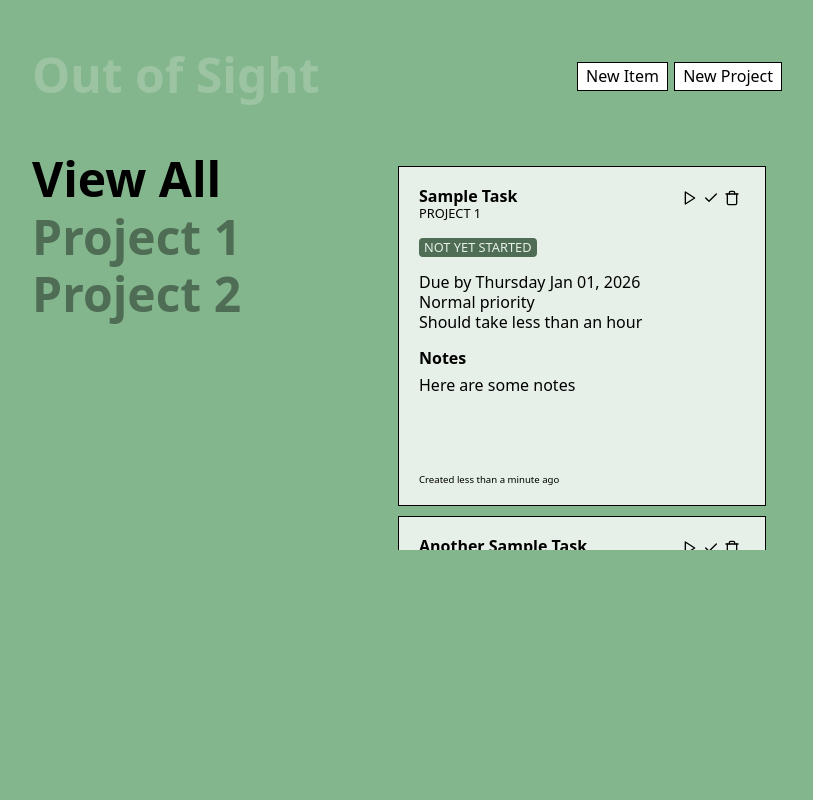
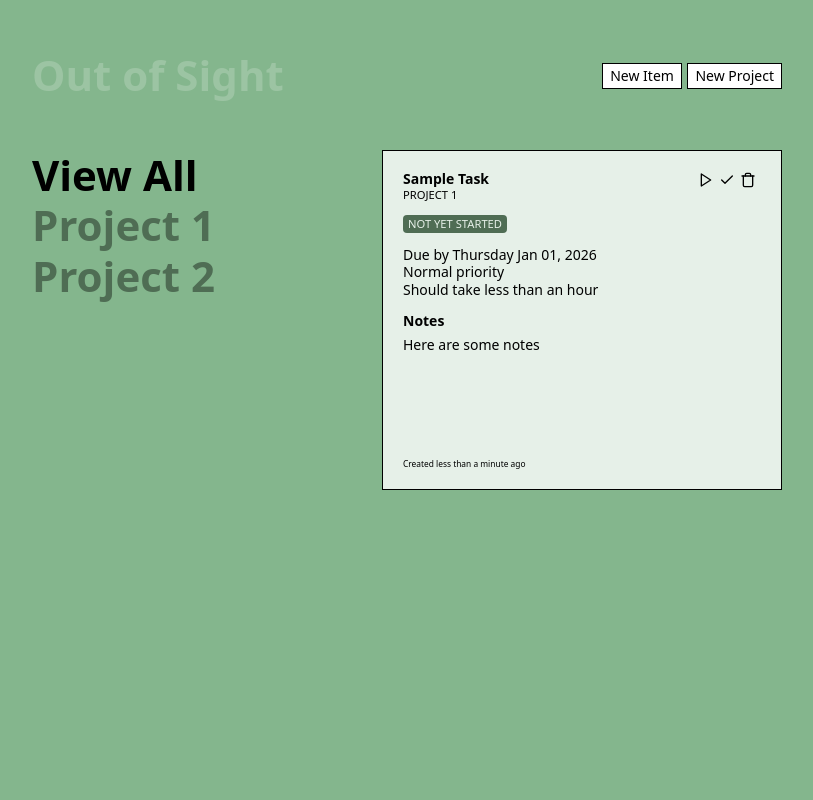
Before and after one commit to yshng/todo, a website built with webpack: page src/index.html in a window 1280 px wide. Shown: the whole page, without its empty margins (18-831 px from the left). Built offline with nearby package versions, Linux system fonts and the light colour scheme.

Commit message:
minor style changes
change base font size, button background color, remove padding in cardholder

```diff
--- a/src/layout.css
+++ b/src/layout.css
@@ -11,6 +11,8 @@
   --bg-light: #e6f0e8;
   --bg-dark: #4f6d54;
   display: flex;
+  font-size: 14px;
+
 }
 
 
@@ -46,7 +48,7 @@ header button {
 }
 
 button {
-  background-color: none;
+  background-color: white;
   border-radius: 0;
   border: 1px solid white;
   padding: 1em;
@@ -88,7 +90,6 @@ main {
   background-color: white;
   overflow-y: scroll;
   overflow-x: hidden;
-  padding: 1em;
   height: 25em;
   width: 100%;
   scrollbar-width: none;
```
